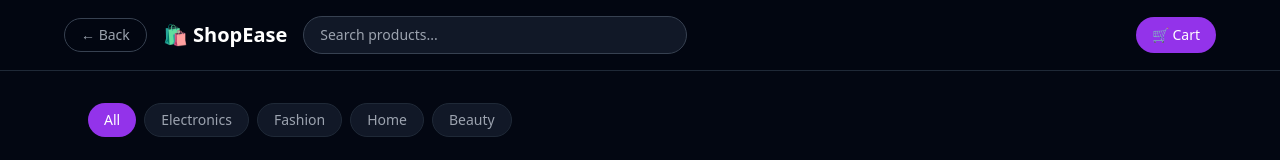
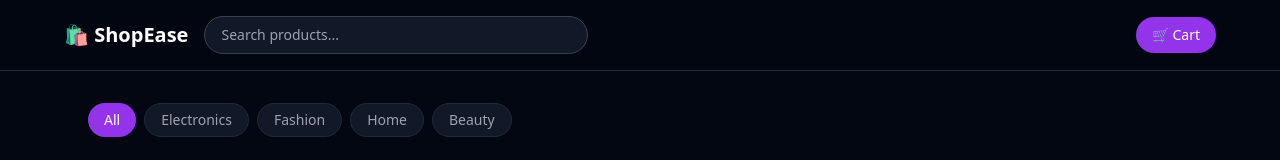
Before and after one commit to muizat23/Portfolio, a React (Vite) app: page /shop in a window 1280 px wide. Shown: the top 160 px of the page. Built offline with nearby package versions, Linux system fonts and the light colour scheme.

Commit message:
initial commit

```diff
--- a/src/pages/EcommerceApp.jsx
+++ b/src/pages/EcommerceApp.jsx
@@ -1,5 +1,4 @@
 import { useState, useRef } from "react";
-import { Link } from "react-router-dom";
 import { motion, AnimatePresence } from "framer-motion";
 
 const PRODUCTS = [
@@ -385,12 +384,6 @@ export default function EcommerceApp() {
       {/* Header */}
       <div className="sticky top-0 bg-gray-950/90 backdrop-blur-md border-b border-gray-800 z-40 px-6 py-4">
         <div className="max-w-6xl mx-auto flex items-center gap-4 flex-wrap">
-          <Link
-            to="/"
-            className="text-sm text-gray-400 hover:text-purple-400 transition border border-gray-700 hover:border-purple-500 px-4 py-1.5 rounded-full whitespace-nowrap"
-          >
-            ← Back
-          </Link>
           <h1 className="text-xl font-bold text-white">🛍️ ShopEase</h1>
           <input
             type="text"
--- a/src/pages/ElectricityPayment.jsx
+++ b/src/pages/ElectricityPayment.jsx
@@ -1,5 +1,4 @@
 import { useState } from "react";
-import { Link } from "react-router-dom";
 
 const PRESETS = [1000, 2000, 5000, 10000, 20000];
 
@@ -63,9 +62,6 @@ export default function ElectricityPayment() {
             <span className="text-yellow-400"><BoltIcon /></span>
             <h1 className="text-2xl font-bold text-white">Electricity Pay</h1>
           </div>
-          <Link to="/" className="text-sm text-gray-400 hover:text-purple-400 transition border border-gray-700 hover:border-purple-500 px-4 py-2 rounded-full">
-            ← Back
-          </Link>
         </div>
 
         {/* Step: Form */}
--- a/src/pages/FitnessTracker.jsx
+++ b/src/pages/FitnessTracker.jsx
@@ -1,5 +1,4 @@
 import { useState, useEffect } from "react";
-import { Link } from "react-router-dom";
 
 const EXERCISES = ["Bench Press", "Squat", "Deadlift", "Pull Up", "Shoulder Press", "Bicep Curl", "Tricep Dip", "Plank"];
 const defaultForm = { exercise: EXERCISES[0], sets: "", reps: "", weight: "" };
@@ -76,9 +75,6 @@ export default function FitnessTracker() {
             <h1 className="text-3xl font-bold text-purple-400">Fitness Tracker</h1>
             <p className="text-gray-500 text-sm mt-1">Log your workouts and track progress</p>
           </div>
-          <Link to="/" className="text-sm text-gray-400 hover:text-purple-400 transition border border-gray-700 hover:border-purple-500 px-4 py-2 rounded-full">
-            ← Back
-          </Link>
         </div>
 
         {/* Stats */}
--- a/src/pages/FoodApp.jsx
+++ b/src/pages/FoodApp.jsx
@@ -1,5 +1,4 @@
 import { useState } from "react";
-import { Link } from "react-router-dom";
 import { motion, AnimatePresence } from "framer-motion";
 
 const MEALS = [
@@ -189,9 +188,6 @@ export default function FoodApp() {
             onChange={(e) => setQuery(e.target.value)}
             className="flex-1 max-w-sm bg-gray-900 border border-gray-700 rounded-full px-4 py-2 text-sm text-white focus:outline-none focus:border-green-500"
           />
-          <Link to="/" className="text-sm text-gray-400 hover:text-purple-400 transition border border-gray-700 hover:border-purple-500 px-4 py-1.5 rounded-full">
-            ← Back
-          </Link>
         </div>
       </div>
 
--- a/src/pages/LandingPage.jsx
+++ b/src/pages/LandingPage.jsx
@@ -1,5 +1,4 @@
 import { useState } from "react";
-import { Link } from "react-router-dom";
 import { motion } from "framer-motion";
 
 const features = [
@@ -67,9 +66,6 @@ export default function LandingPage() {
         <div className="flex items-center gap-4">
           <a href="#features" className="text-sm text-gray-400 hover:text-white transition hidden sm:block">Features</a>
           <a href="#pricing" className="text-sm text-gray-400 hover:text-white transition hidden sm:block">Pricing</a>
-          <Link to="/" className="text-sm text-gray-400 hover:text-purple-400 transition border border-gray-700 hover:border-purple-500 px-4 py-1.5 rounded-full">
-            ← Portfolio
-          </Link>
         </div>
       </nav>
 
```
